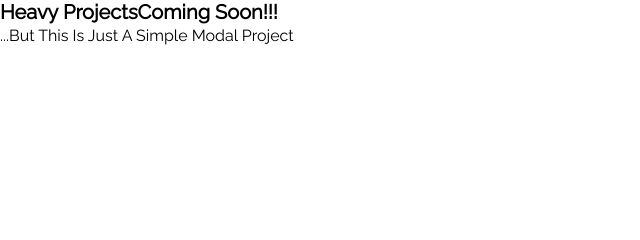
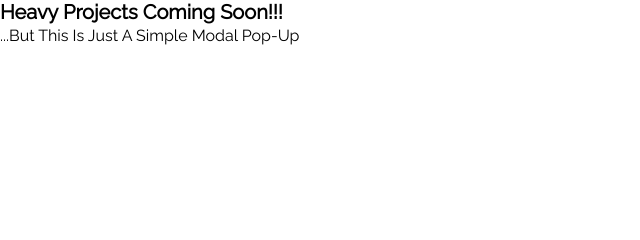
Before and after one commit to resourcefulmind/Opeyemi_s100DaysofCode, a plain HTML site: page buildingModalPopUp/index.html in a window 1280 px wide. Shown: the top 240 px of the page, 0-640 px from the left. Drawn offline with Linux system fonts and the light colour scheme; files that its build step writes are made by us from their sources; a script that the page names is missing.

Commit message:
edit title

```diff
--- a/buildingModalPopUp/index.html
+++ b/buildingModalPopUp/index.html
@@ -4,7 +4,7 @@
     <meta charset="UTF-8" />
     <meta http-equiv="X-UA-Compatible" content="IE=edge" />
     <meta name="viewport" content="width=device-width, initial-scale=1.0" />
-    <title>Document</title>
+    <title>A Simple Modal Pop-Up</title>
     <!-- Font awesome kit to be used in the project -->
     <script
       src="https://kit.fontawesome.com/0eb27a5d5e.js"
@@ -15,8 +15,8 @@
   </head>
   <body>
     <header>
-      <h1><span>Heavy Projects</span>Coming Soon!!!</h1>
-      <p>...But This Is Just A Simple Modal Project</p>
+      <h1><span>Heavy Projects</span> Coming Soon!!!</h1>
+      <p>...But This Is Just A Simple Modal Pop-Up</p>
     </header>
 
     <!-- another section for the button -->
```
